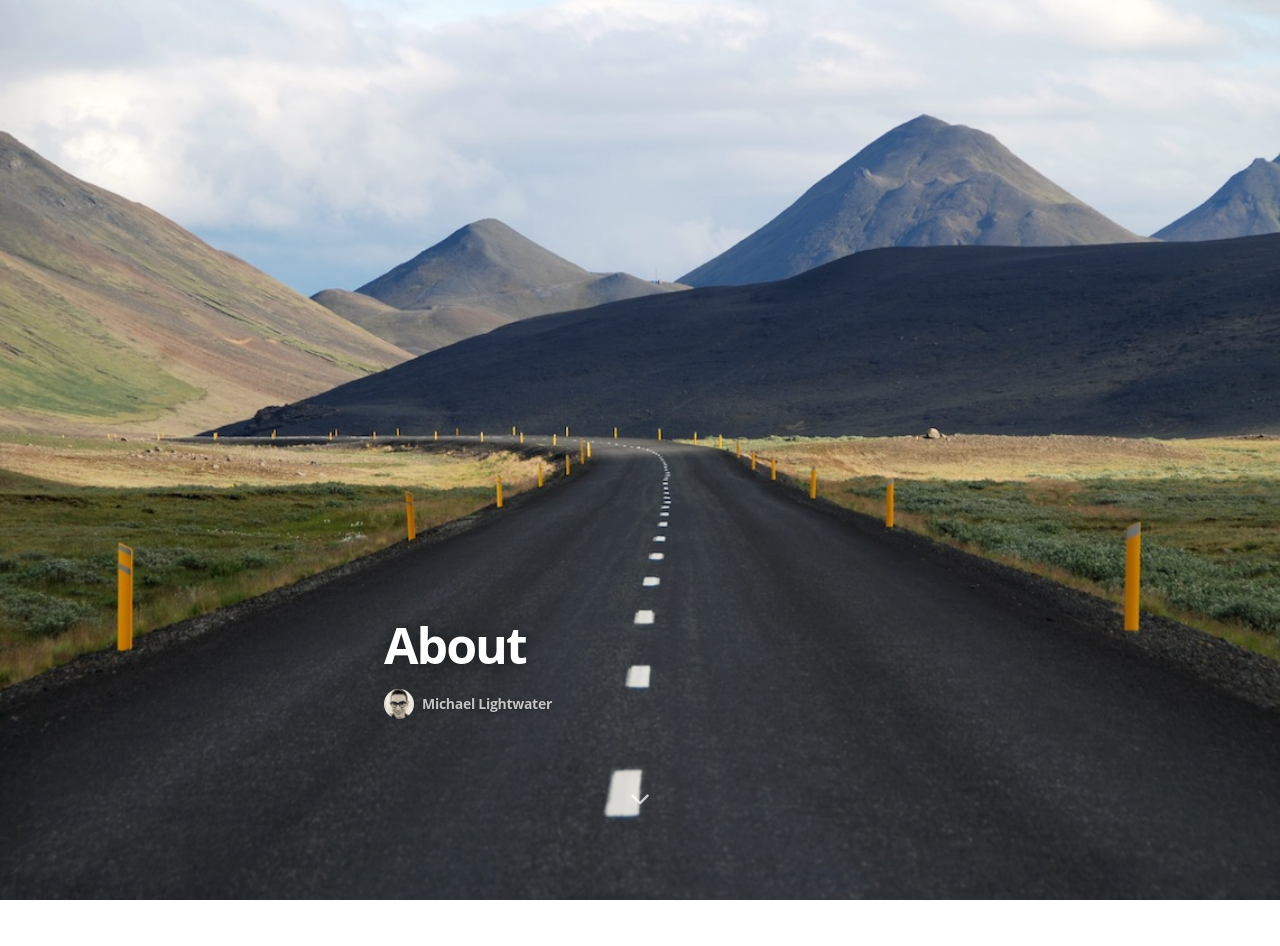
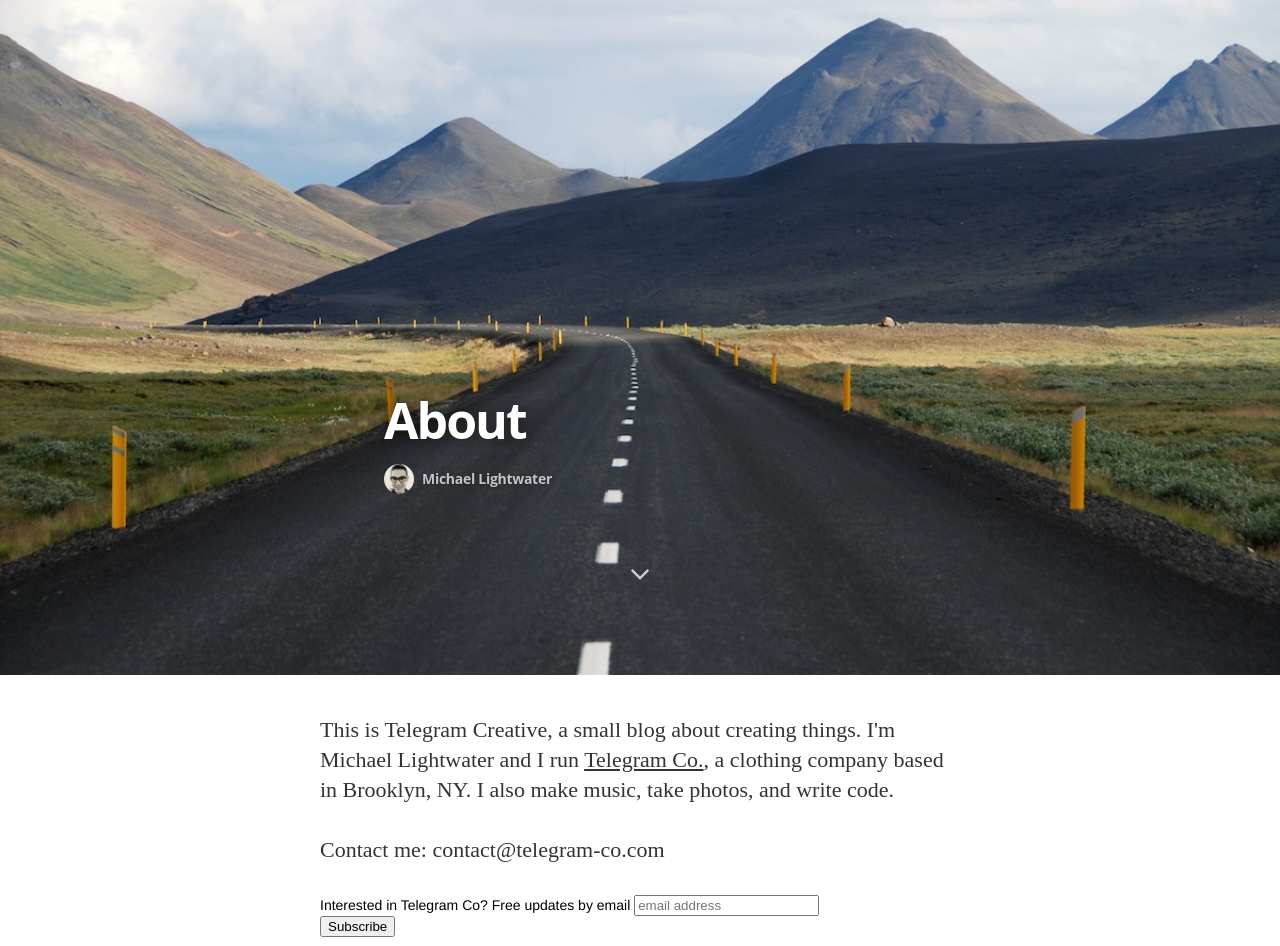
Before and after one commit to telegramco/telegramco.github.io, a Jekyll site: the page built from about.html, in a window 1280 px wide. Shown: the top 946 px of the page. Built offline with Jekyll 4.4.1, drawn with Linux system fonts in a browser that asks for light colours; nearby versions of some CDN libraries; some web fonts are replaced; Markdown is read by kramdown in place of the engine named in the settings; comment, search, counter and statistics services are not loaded.

Commit message:
Header = 75% height

```diff
--- a/css/main.sass
+++ b/css/main.sass
@@ -232,6 +232,7 @@ body
 .post
   .article-image
     position: absolute
+    height: 75%
     background-color: #000
     top: 0
     left: 0
@@ -240,6 +241,7 @@ body
     overflow: hidden
     .post-image-image
       background-size: cover
+      background-position: center
       position: absolute
       top: 0
       left: 0
```
